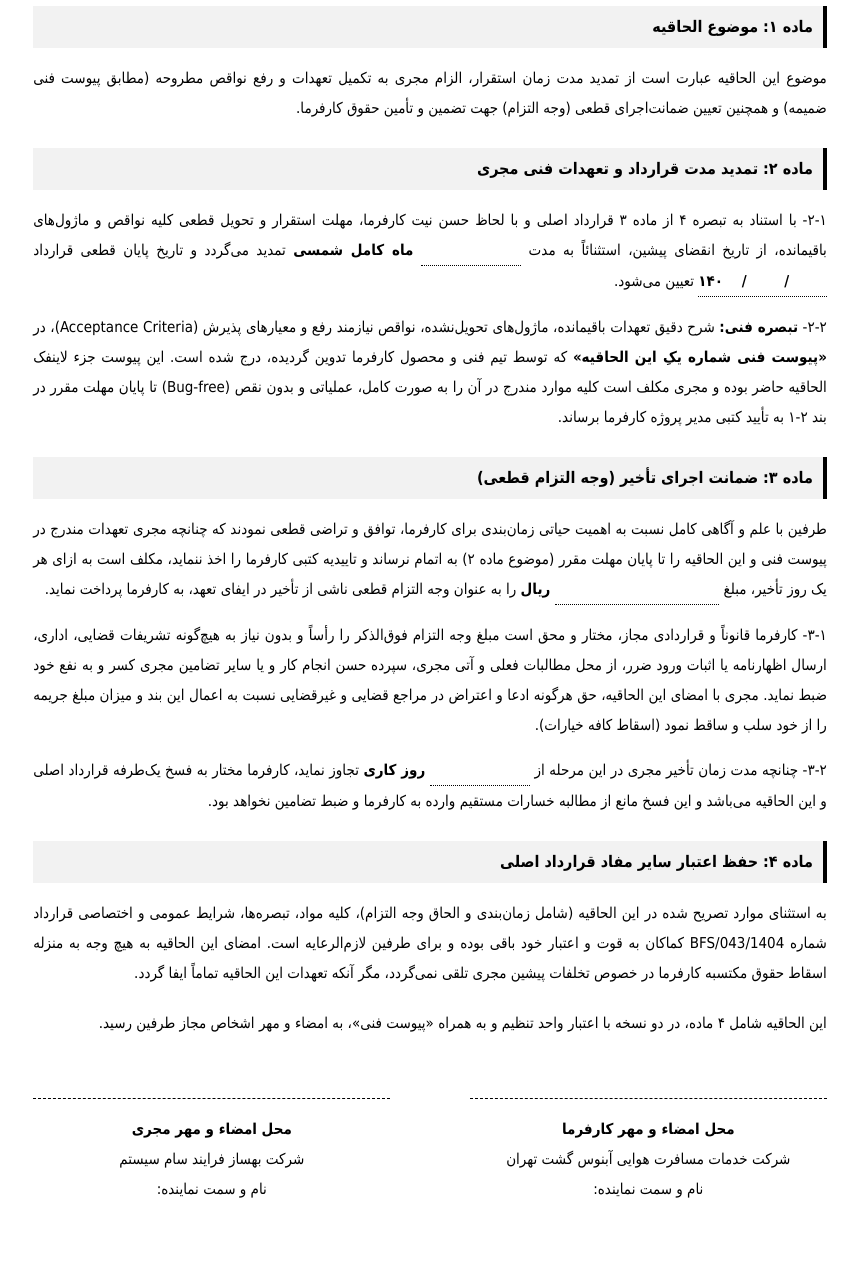
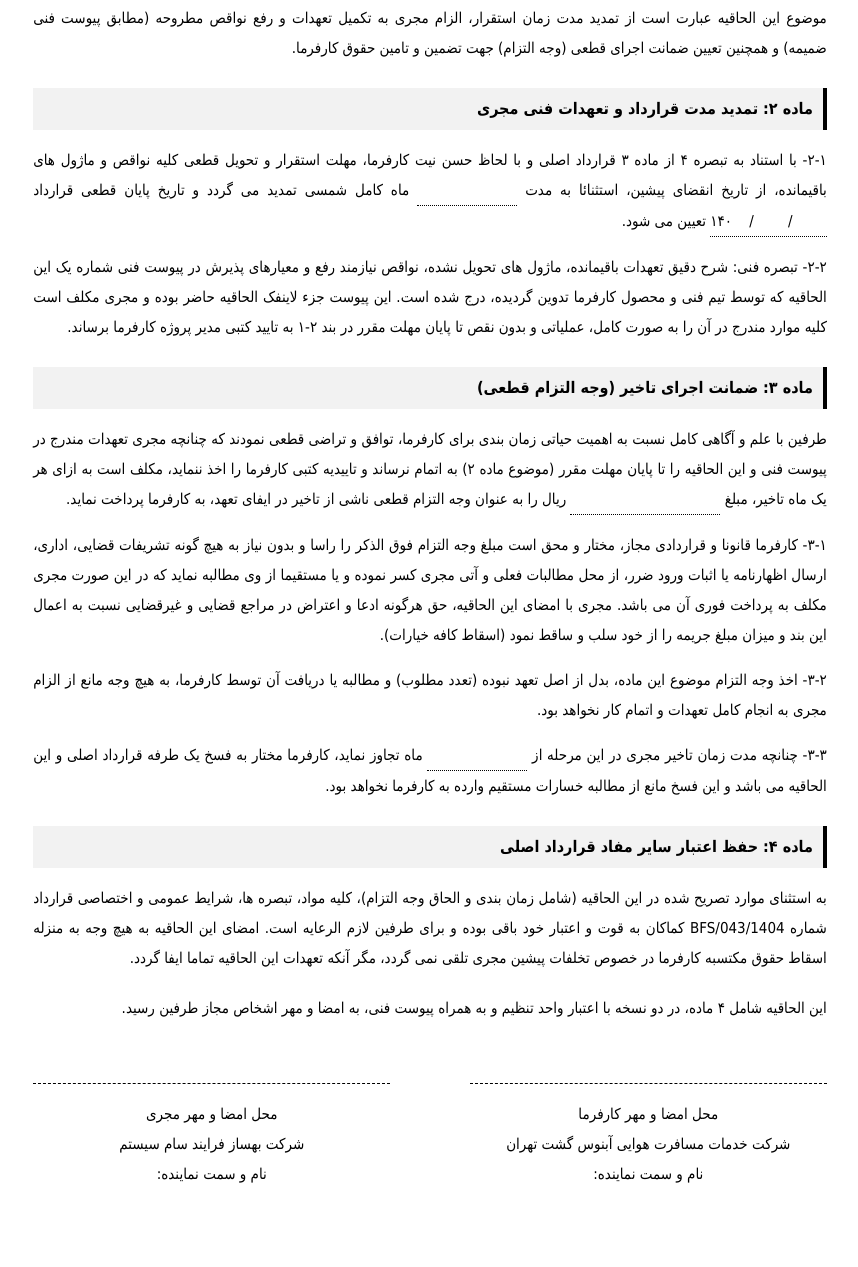
Before and after one commit to faustoh9/texts2, a plain HTML site: page index.html in a window 1280 px wide. Shown: the part 604-1871 px from the top of the page, without its empty margins (210-1068 px from the left). Drawn offline with Linux system fonts and the light colour scheme.

Commit message:
Update index.html

```diff
--- a/index.html
+++ b/index.html
@@ -14,7 +14,7 @@
             color: #000;
             background: #fff;
             margin: 0 auto;
-            max-width: 21cm; /* A4 width */
+            max-width: 21cm;
             padding: 2cm;
             font-size: 15px;
         }
@@ -64,43 +64,43 @@
 <body>
 
     <div class="no-print" style="text-align: center; margin-bottom: 20px; background: #e2e8f0; padding: 15px; border-radius: 8px;">
-        <p style="margin:0; font-weight:bold; color:#2d3748;">راهنمای مدیر حقوقی: جاهای نقطه‌چین را در جلسه با خودکار پر کنید و سپس پرینت بگیرید یا قبل از پرینت ویرایش کنید.</p>
-        <button onclick="window.print()" style="margin-top: 10px; padding: 10px 25px; font-size: 16px; cursor: pointer; background: #2b6cb0; color: white; border: none; border-radius: 5px;">🖨️ پرینت الحاقیه</button>
+        <button onclick="window.print()" style="margin-top: 10px; padding: 10px 25px; font-size: 16px; cursor: pointer; background: #2b6cb0; color: white; border: none; border-radius: 5px;">پرینت الحاقیه</button>
     </div>
 
     <div class="header">
         <h1>بسمه تعالی</h1>
-        <h2>صورت‌جلسه توافقات و الحاقیه شماره یک (۱)</h2>
-        <h3>پیرو قرارداد استقرار نرم‌افزار به شماره BFS/043/1404</h3>
+        <h2>صورت جلسه توافقات و الحاقیه شماره یک (۱)</h2>
+        <h3>پیرو قرارداد استقرار نرم افزار به شماره BFS/043/1404</h3>
     </div>
 
-    <p>این صورت‌جلسه که قانوناً در حکم الحاقیه متمم قرارداد صدرالاشاره می‌باشد، در تاریخ <span class="highlight-blank">&nbsp;&nbsp;&nbsp;&nbsp;&nbsp;&nbsp;&nbsp;&nbsp;&nbsp;&nbsp;&nbsp;&nbsp;&nbsp;&nbsp;&nbsp;&nbsp;&nbsp;&nbsp;</span> فی‌مابین <strong>شرکت خدمات مسافرت هوایی آبنوس گشت تهران</strong> به شناسه ملی ۱۴۰۰۸۵۵۷۵۳۰ (که در این الحاقیه <strong>«کارفرما»</strong> نامیده می‌شود) و <strong>شرکت بهساز فرایند سام سیستم</strong> به شناسه ملی ۱۰۱۰۳۹۲۸۵۱۸ (که در این الحاقیه <strong>«مجری»</strong> نامیده می‌شود)، پیرو بررسی تأخیرات مجری و با شرایط و التزامات قطعی ذیل منعقد و برای طرفین لازم‌الاجرا گردید:</p>
+    <p>این صورت جلسه که قانونا در حکم الحاقیه متمم قرارداد صدرالاشاره می باشد، در تاریخ <span class="highlight-blank">&nbsp;&nbsp;&nbsp;&nbsp;&nbsp;&nbsp;&nbsp;&nbsp;&nbsp;&nbsp;&nbsp;&nbsp;&nbsp;&nbsp;&nbsp;&nbsp;&nbsp;&nbsp;</span> فی مابین شرکت خدمات مسافرت هوایی آبنوس گشت تهران به شناسه ملی ۱۴۰۰۸۵۵۷۵۳۰ (که در این الحاقیه کارفرما نامیده می شود) و شرکت بهساز فرایند سام سیستم به شناسه ملی ۱۰۱۰۳۹۲۸۵۱۸ (که در این الحاقیه مجری نامیده می شود)، پیرو بررسی تاخیرات مجری و با شرایط و التزامات قطعی ذیل منعقد و برای طرفین لازم الاجرا گردید:</p>
 
     <div class="article-title">ماده ۱: موضوع الحاقیه</div>
-    <p>موضوع این الحاقیه عبارت است از تمدید مدت زمان استقرار، الزام مجری به تکمیل تعهدات و رفع نواقص مطروحه (مطابق پیوست فنی ضمیمه) و همچنین تعیین ضمانت‌اجرای قطعی (وجه التزام) جهت تضمین و تأمین حقوق کارفرما.</p>
+    <p>موضوع این الحاقیه عبارت است از تمدید مدت زمان استقرار، الزام مجری به تکمیل تعهدات و رفع نواقص مطروحه (مطابق پیوست فنی ضمیمه) و همچنین تعیین ضمانت اجرای قطعی (وجه التزام) جهت تضمین و تامین حقوق کارفرما.</p>
 
     <div class="article-title">ماده ۲: تمدید مدت قرارداد و تعهدات فنی مجری</div>
-    <p>۲-۱- با استناد به تبصره ۴ از ماده ۳ قرارداد اصلی و با لحاظ حسن نیت کارفرما، مهلت استقرار و تحویل قطعی کلیه نواقص و ماژول‌های باقیمانده، از تاریخ انقضای پیشین، استثنائاً به مدت <strong><span class="highlight-blank">&nbsp;&nbsp;&nbsp;&nbsp;&nbsp;&nbsp;&nbsp;&nbsp;&nbsp;&nbsp;&nbsp;&nbsp;</span> ماه کامل شمسی</strong> تمدید می‌گردد و تاریخ پایان قطعی قرارداد <strong><span class="highlight-blank">&nbsp;&nbsp;&nbsp;&nbsp;&nbsp;&nbsp;&nbsp;&nbsp;/&nbsp;&nbsp;&nbsp;&nbsp;&nbsp;&nbsp;&nbsp;&nbsp;/&nbsp;&nbsp;&nbsp;&nbsp;۱۴۰</span></strong> تعیین می‌شود.</p>
-    <p>۲-۲- <strong>تبصره فنی:</strong> شرح دقیق تعهدات باقیمانده، ماژول‌های تحویل‌نشده، نواقص نیازمند رفع و معیارهای پذیرش (Acceptance Criteria)، در <strong>«پیوست فنی شماره یکِ این الحاقیه»</strong> که توسط تیم فنی و محصول کارفرما تدوین گردیده، درج شده است. این پیوست جزء لاینفک الحاقیه حاضر بوده و مجری مکلف است کلیه موارد مندرج در آن را به صورت کامل، عملیاتی و بدون نقص (Bug-free) تا پایان مهلت مقرر در بند ۲-۱ به تأیید کتبی مدیر پروژه کارفرما برساند.</p>
+    <p>۲-۱- با استناد به تبصره ۴ از ماده ۳ قرارداد اصلی و با لحاظ حسن نیت کارفرما، مهلت استقرار و تحویل قطعی کلیه نواقص و ماژول های باقیمانده، از تاریخ انقضای پیشین، استثنائا به مدت <span class="highlight-blank">&nbsp;&nbsp;&nbsp;&nbsp;&nbsp;&nbsp;&nbsp;&nbsp;&nbsp;&nbsp;&nbsp;&nbsp;</span> ماه کامل شمسی تمدید می گردد و تاریخ پایان قطعی قرارداد <span class="highlight-blank">&nbsp;&nbsp;&nbsp;&nbsp;&nbsp;&nbsp;&nbsp;&nbsp;/&nbsp;&nbsp;&nbsp;&nbsp;&nbsp;&nbsp;&nbsp;&nbsp;/&nbsp;&nbsp;&nbsp;&nbsp;۱۴۰</span> تعیین می شود.</p>
+    <p>۲-۲- تبصره فنی: شرح دقیق تعهدات باقیمانده، ماژول های تحویل نشده، نواقص نیازمند رفع و معیارهای پذیرش در پیوست فنی شماره یک این الحاقیه که توسط تیم فنی و محصول کارفرما تدوین گردیده، درج شده است. این پیوست جزء لاینفک الحاقیه حاضر بوده و مجری مکلف است کلیه موارد مندرج در آن را به صورت کامل، عملیاتی و بدون نقص تا پایان مهلت مقرر در بند ۲-۱ به تایید کتبی مدیر پروژه کارفرما برساند.</p>
 
-    <div class="article-title">ماده ۳: ضمانت اجرای تأخیر (وجه التزام قطعی)</div>
-    <p>طرفین با علم و آگاهی کامل نسبت به اهمیت حیاتی زمان‌بندی برای کارفرما، توافق و تراضی قطعی نمودند که چنانچه مجری تعهدات مندرج در پیوست فنی و این الحاقیه را تا پایان مهلت مقرر (موضوع ماده ۲) به اتمام نرساند و تاییدیه کتبی کارفرما را اخذ ننماید، مکلف است به ازای هر یک روز تأخیر، مبلغ <strong><span class="highlight-blank">&nbsp;&nbsp;&nbsp;&nbsp;&nbsp;&nbsp;&nbsp;&nbsp;&nbsp;&nbsp;&nbsp;&nbsp;&nbsp;&nbsp;&nbsp;&nbsp;&nbsp;&nbsp;&nbsp;&nbsp;&nbsp;&nbsp;&nbsp;&nbsp;&nbsp;&nbsp;&nbsp;&nbsp;&nbsp;&nbsp;&nbsp;&nbsp;&nbsp;&nbsp;&nbsp;</span> ریال</strong> را به عنوان وجه التزام قطعی ناشی از تأخیر در ایفای تعهد، به کارفرما پرداخت نماید.</p>
-    <p>۳-۱- کارفرما قانوناً و قراردادی مجاز، مختار و محق است مبلغ وجه التزام فوق‌الذکر را رأساً و بدون نیاز به هیچ‌گونه تشریفات قضایی، اداری، ارسال اظهارنامه یا اثبات ورود ضرر، از محل مطالبات فعلی و آتی مجری، سپرده حسن انجام کار و یا سایر تضامین مجری کسر و به نفع خود ضبط نماید. مجری با امضای این الحاقیه، حق هرگونه ادعا و اعتراض در مراجع قضایی و غیرقضایی نسبت به اعمال این بند و میزان مبلغ جریمه را از خود سلب و ساقط نمود (اسقاط کافه خیارات).</p>
-    <p>۳-۲- چنانچه مدت زمان تأخیر مجری در این مرحله از <strong><span class="highlight-blank">&nbsp;&nbsp;&nbsp;&nbsp;&nbsp;&nbsp;&nbsp;&nbsp;&nbsp;&nbsp;&nbsp;&nbsp;</span> روز کاری</strong> تجاوز نماید، کارفرما مختار به فسخ یک‌طرفه قرارداد اصلی و این الحاقیه می‌باشد و این فسخ مانع از مطالبه خسارات مستقیم وارده به کارفرما و ضبط تضامین نخواهد بود.</p>
+    <div class="article-title">ماده ۳: ضمانت اجرای تاخیر (وجه التزام قطعی)</div>
+    <p>طرفین با علم و آگاهی کامل نسبت به اهمیت حیاتی زمان بندی برای کارفرما، توافق و تراضی قطعی نمودند که چنانچه مجری تعهدات مندرج در پیوست فنی و این الحاقیه را تا پایان مهلت مقرر (موضوع ماده ۲) به اتمام نرساند و تاییدیه کتبی کارفرما را اخذ ننماید، مکلف است به ازای هر یک ماه تاخیر، مبلغ <span class="highlight-blank">&nbsp;&nbsp;&nbsp;&nbsp;&nbsp;&nbsp;&nbsp;&nbsp;&nbsp;&nbsp;&nbsp;&nbsp;&nbsp;&nbsp;&nbsp;&nbsp;&nbsp;&nbsp;&nbsp;&nbsp;&nbsp;&nbsp;&nbsp;&nbsp;&nbsp;&nbsp;&nbsp;&nbsp;&nbsp;&nbsp;&nbsp;&nbsp;&nbsp;&nbsp;&nbsp;</span> ریال را به عنوان وجه التزام قطعی ناشی از تاخیر در ایفای تعهد، به کارفرما پرداخت نماید.</p>
+    <p>۳-۱- کارفرما قانونا و قراردادی مجاز، مختار و محق است مبلغ وجه التزام فوق الذکر را راسا و بدون نیاز به هیچ گونه تشریفات قضایی، اداری، ارسال اظهارنامه یا اثبات ورود ضرر، از محل مطالبات فعلی و آتی مجری کسر نموده و یا مستقیما از وی مطالبه نماید که در این صورت مجری مکلف به پرداخت فوری آن می باشد. مجری با امضای این الحاقیه، حق هرگونه ادعا و اعتراض در مراجع قضایی و غیرقضایی نسبت به اعمال این بند و میزان مبلغ جریمه را از خود سلب و ساقط نمود (اسقاط کافه خیارات).</p>
+    <p>۳-۲- اخذ وجه التزام موضوع این ماده، بدل از اصل تعهد نبوده (تعدد مطلوب) و مطالبه یا دریافت آن توسط کارفرما، به هیچ وجه مانع از الزام مجری به انجام کامل تعهدات و اتمام کار نخواهد بود.</p>
+    <p>۳-۳- چنانچه مدت زمان تاخیر مجری در این مرحله از <span class="highlight-blank">&nbsp;&nbsp;&nbsp;&nbsp;&nbsp;&nbsp;&nbsp;&nbsp;&nbsp;&nbsp;&nbsp;&nbsp;</span> ماه تجاوز نماید، کارفرما مختار به فسخ یک طرفه قرارداد اصلی و این الحاقیه می باشد و این فسخ مانع از مطالبه خسارات مستقیم وارده به کارفرما نخواهد بود.</p>
 
     <div class="article-title">ماده ۴: حفظ اعتبار سایر مفاد قرارداد اصلی</div>
-    <p>به استثنای موارد تصریح شده در این الحاقیه (شامل زمان‌بندی و الحاق وجه التزام)، کلیه مواد، تبصره‌ها، شرایط عمومی و اختصاصی قرارداد شماره BFS/043/1404 کماکان به قوت و اعتبار خود باقی بوده و برای طرفین لازم‌الرعایه است. امضای این الحاقیه به هیچ وجه به منزله اسقاط حقوق مکتسبه کارفرما در خصوص تخلفات پیشین مجری تلقی نمی‌گردد، مگر آنکه تعهدات این الحاقیه تماماً ایفا گردد.</p>
+    <p>به استثنای موارد تصریح شده در این الحاقیه (شامل زمان بندی و الحاق وجه التزام)، کلیه مواد، تبصره ها، شرایط عمومی و اختصاصی قرارداد شماره BFS/043/1404 کماکان به قوت و اعتبار خود باقی بوده و برای طرفین لازم الرعایه است. امضای این الحاقیه به هیچ وجه به منزله اسقاط حقوق مکتسبه کارفرما در خصوص تخلفات پیشین مجری تلقی نمی گردد، مگر آنکه تعهدات این الحاقیه تماما ایفا گردد.</p>
 
-    <p style="margin-top: 20px;">این الحاقیه شامل ۴ ماده، در دو نسخه با اعتبار واحد تنظیم و به همراه «پیوست فنی»، به امضاء و مهر اشخاص مجاز طرفین رسید.</p>
+    <p style="margin-top: 20px;">این الحاقیه شامل ۴ ماده، در دو نسخه با اعتبار واحد تنظیم و به همراه پیوست فنی، به امضا و مهر اشخاص مجاز طرفین رسید.</p>
 
     <div class="signatures">
         <div class="signature-box">
-            <strong>محل امضاء و مهر کارفرما</strong><br>
+            محل امضا و مهر کارفرما<br>
             شرکت خدمات مسافرت هوایی آبنوس گشت تهران<br>
             نام و سمت نماینده:<br><br><br>
         </div>
         <div class="signature-box">
-            <strong>محل امضاء و مهر مجری</strong><br>
+            محل امضا و مهر مجری<br>
             شرکت بهساز فرایند سام سیستم<br>
             نام و سمت نماینده:<br><br><br>
         </div>
```
